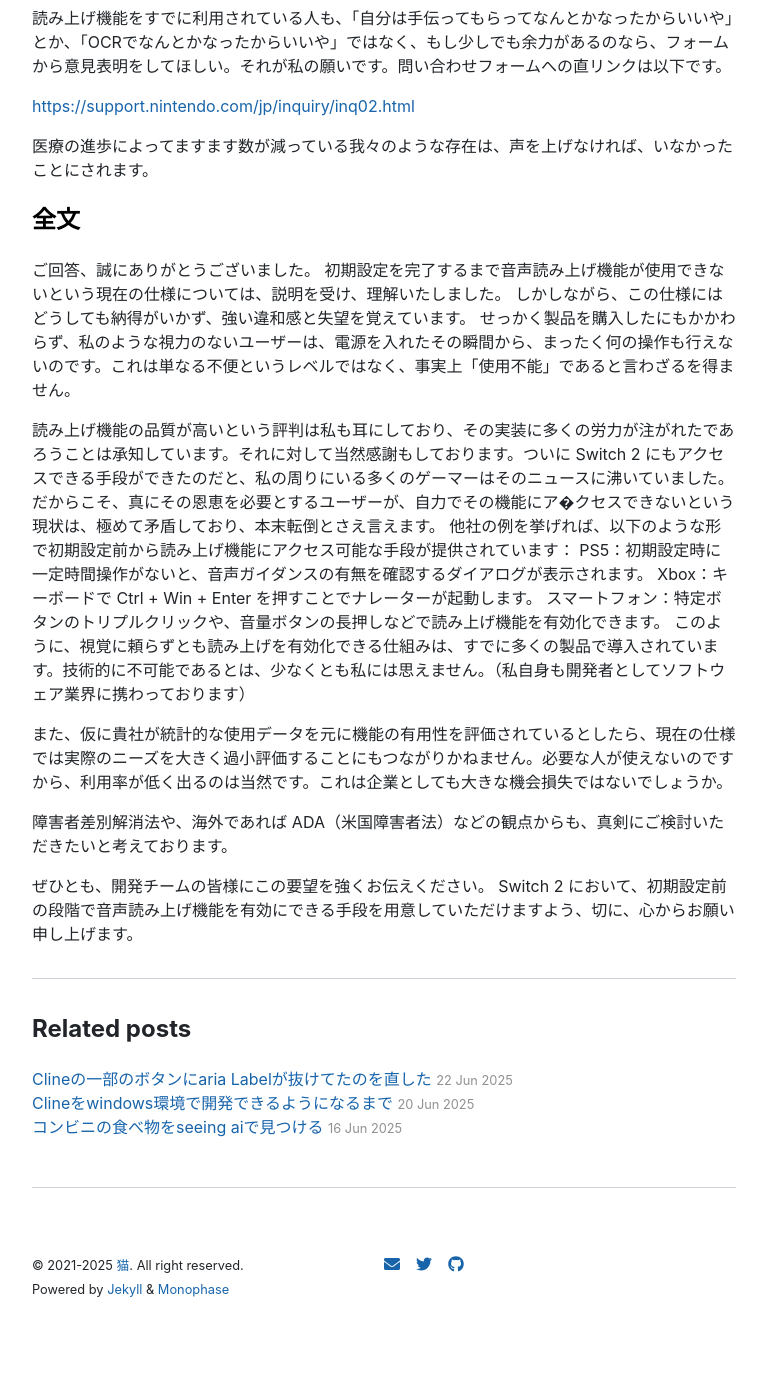
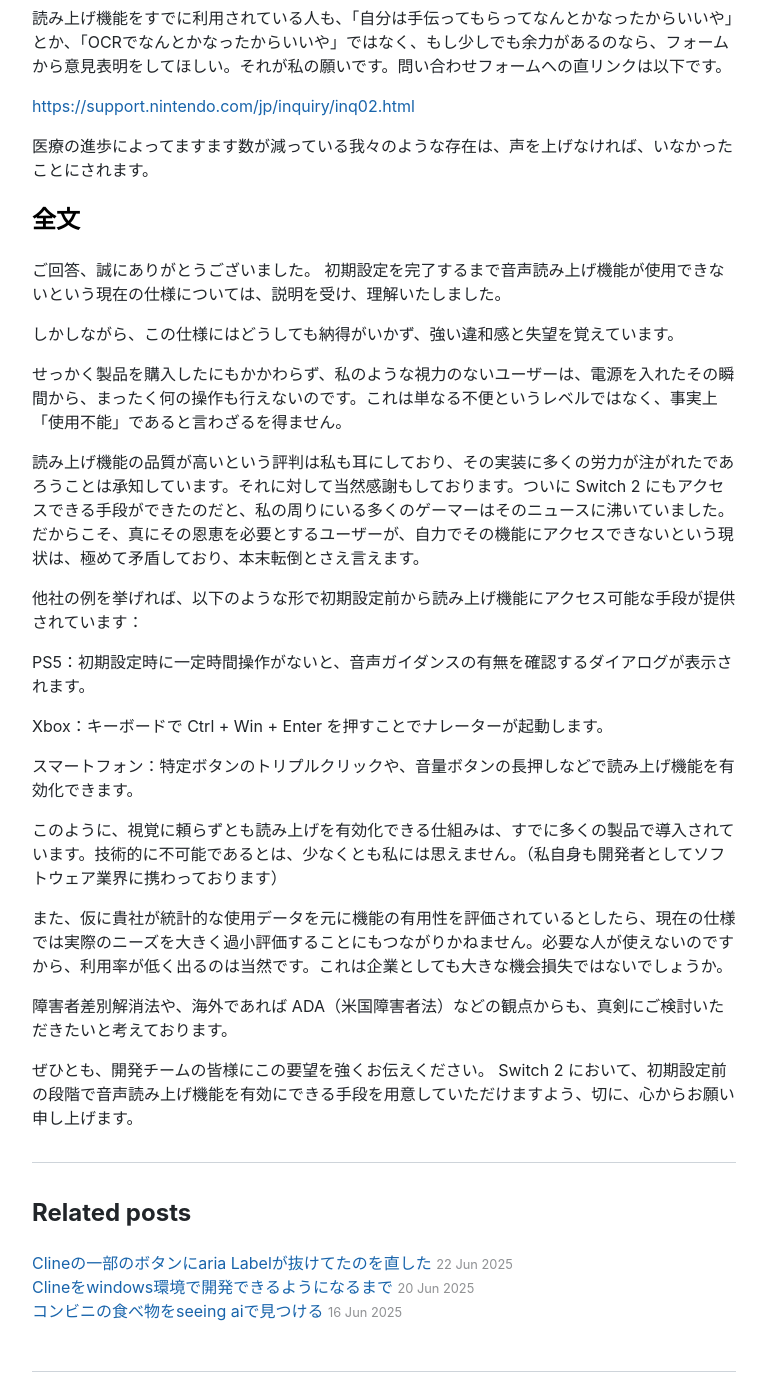
Before and after one commit to yncat/yncat.github.io, a Jekyll site: the page built from _posts/2025-07-02-switch 2 の初期設定時に音声読み上げを利用できないことに関して任天堂に送った要望の全文.md, in a window 1280 px wide and 1400 px high, scrolled down 638 px. Shown: the whole window, without its empty margins (256-1023 px from the left). Built offline with Jekyll 4.4.1, drawn with Linux system fonts in a browser that asks for light colours; nearby versions of some CDN libraries; before the commit the page ends 1954 px from its top, so only the background shows below that.

Commit message:
Fix broken layout

```diff
--- a/_posts/2025-07-02-switch 2 の初期設定時に音声読み上げを利用できないことに関して任天堂に送った要望の全文.md
+++ b/_posts/2025-07-02-switch 2 の初期設定時に音声読み上げを利用できないことに関して任天堂に送った要望の全文.md
@@ -25,14 +25,21 @@
 
 ご回答、誠にありがとうございました。
 初期設定を完了するまで音声読み上げ機能が使用できないという現在の仕様については、説明を受け、理解いたしました。
+
 しかしながら、この仕様にはどうしても納得がいかず、強い違和感と失望を覚えています。
+
 せっかく製品を購入したにもかかわらず、私のような視力のないユーザーは、電源を入れたその瞬間から、まったく何の操作も行えないのです。これは単なる不便というレベルではなく、事実上「使用不能」であると言わざるを得ません。
 
-読み上げ機能の品質が高いという評判は私も耳にしており、その実装に多くの労力が注がれたであろうことは承知しています。それに対して当然感謝もしております。ついに Switch 2 にもアクセスできる手段ができたのだと、私の周りにいる多くのゲーマーはそのニュースに沸いていました。だからこそ、真にその恩恵を必要とするユーザーが、自力でその機能にア�クセスできないという現状は、極めて矛盾しており、本末転倒とさえ言えます。
+読み上げ機能の品質が高いという評判は私も耳にしており、その実装に多くの労力が注がれたであろうことは承知しています。それに対して当然感謝もしております。ついに Switch 2 にもアクセスできる手段ができたのだと、私の周りにいる多くのゲーマーはそのニュースに沸いていました。だからこそ、真にその恩恵を必要とするユーザーが、自力でその機能にアクセスできないという現状は、極めて矛盾しており、本末転倒とさえ言えます。
+
 他社の例を挙げれば、以下のような形で初期設定前から読み上げ機能にアクセス可能な手段が提供されています：
+
 PS5：初期設定時に一定時間操作がないと、音声ガイダンスの有無を確認するダイアログが表示されます。
+
 Xbox：キーボードで Ctrl + Win + Enter を押すことでナレーターが起動します。
+
 スマートフォン：特定ボタンのトリプルクリックや、音量ボタンの長押しなどで読み上げ機能を有効化できます。
+
 このように、視覚に頼らずとも読み上げを有効化できる仕組みは、すでに多くの製品で導入されています。技術的に不可能であるとは、少なくとも私には思えません。（私自身も開発者としてソフトウェア業界に携わっております）
 
 また、仮に貴社が統計的な使用データを元に機能の有用性を評価されているとしたら、現在の仕様では実際のニーズを大きく過小評価することにもつながりかねません。必要な人が使えないのですから、利用率が低く出るのは当然です。これは企業としても大きな機会損失ではないでしょうか。
```
